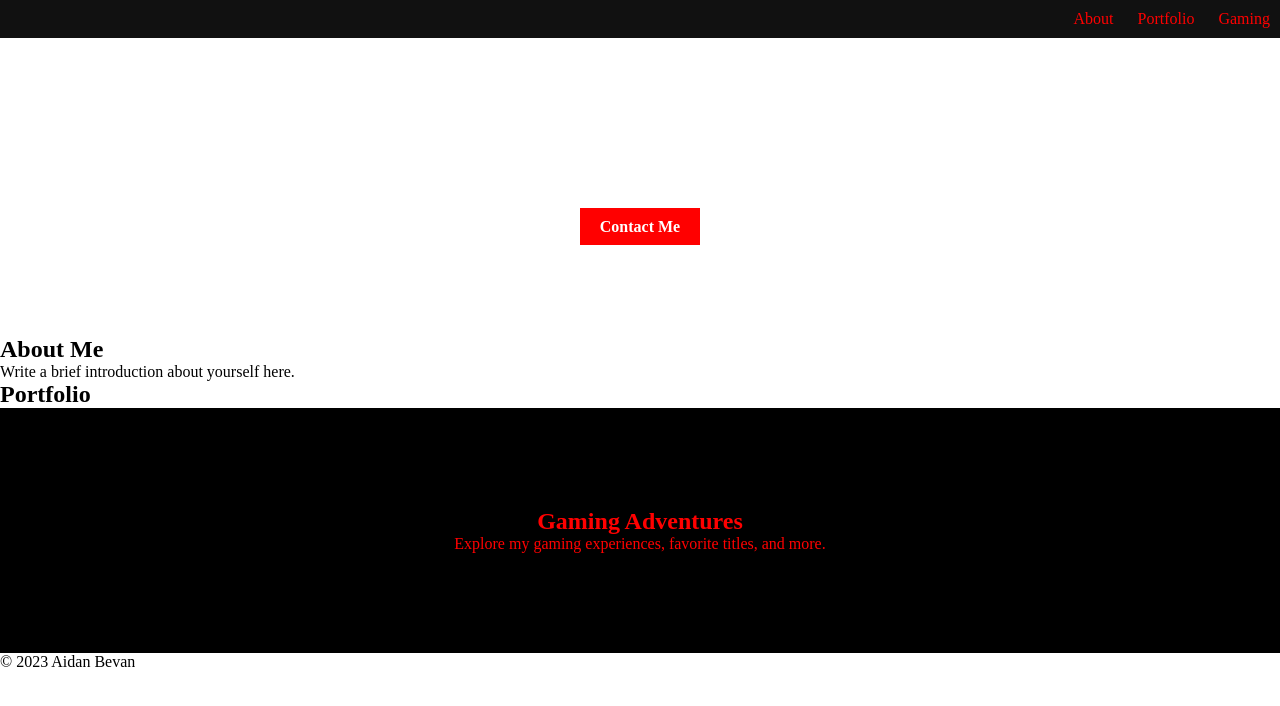
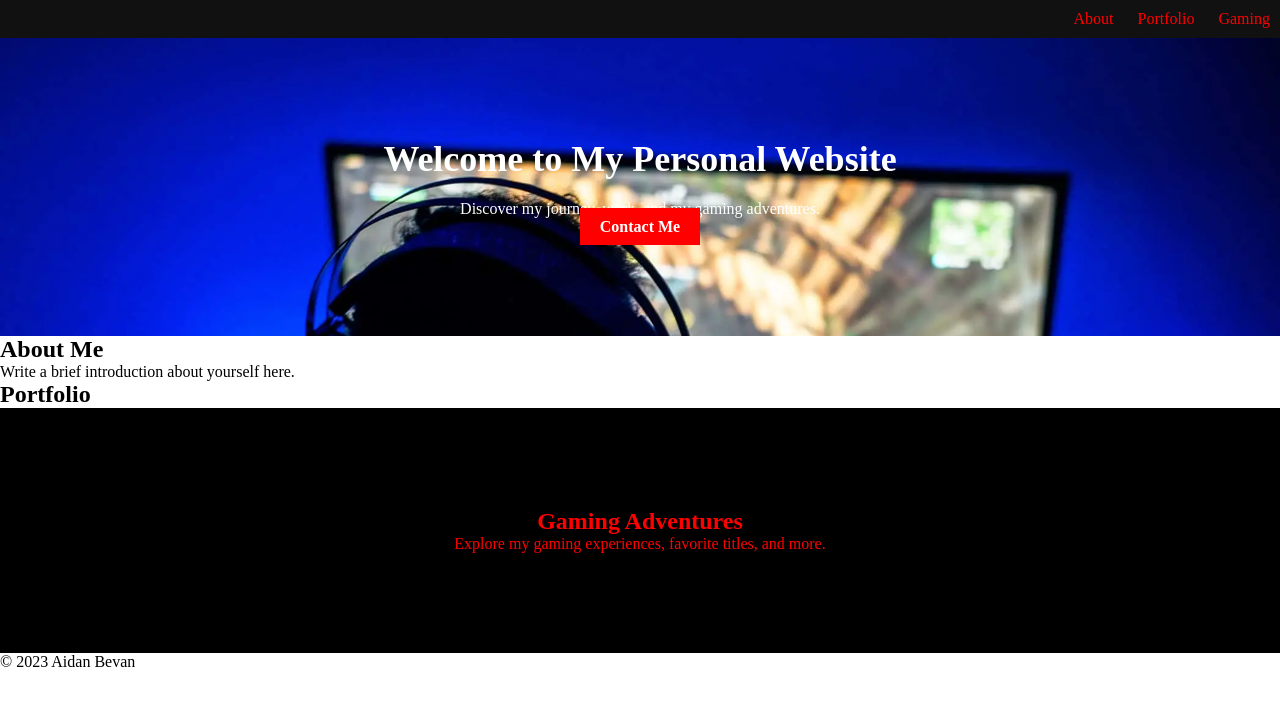
Before and after one commit to bevanplayz/bevanplayz.github.io, a plain HTML site: page dad.html in a window 1280 px wide. Drawn offline with Linux system fonts and the light colour scheme.

Commit message:
added hero

```diff
--- a/dad.css
+++ b/dad.css
@@ -29,7 +29,7 @@ nav a {
 
 /* Style the hero section */
 #hero {
-    background-image: url('gaming-background.jpg'); /* Add your gaming background image here */
+    background-image: url('images/hero.webp'); /* Add your gaming background image here */
     background-size: cover;
     text-align: center;
     color: #fff; /* White text color for better visibility */
```
Also changed, not shown: images/hero.webp (added).
